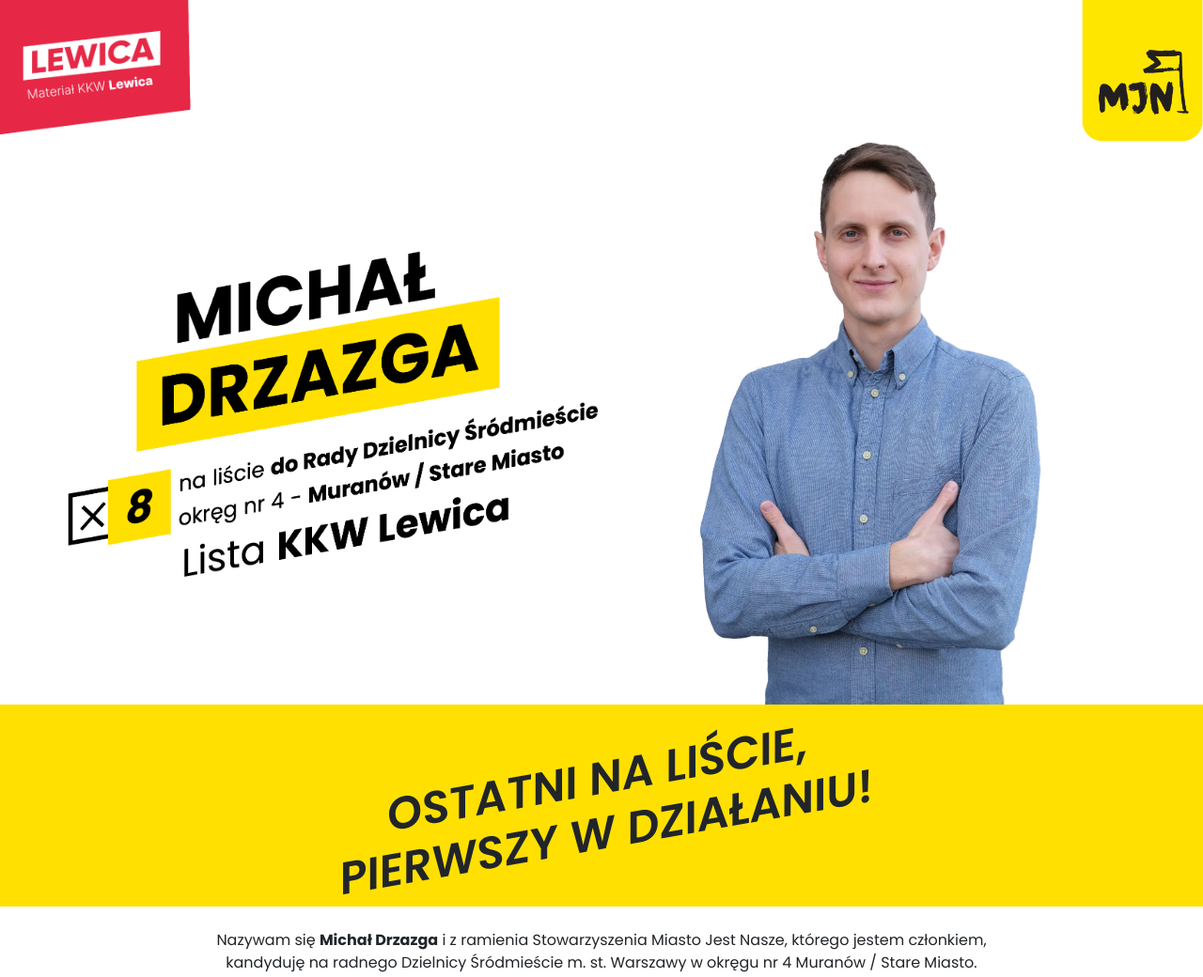
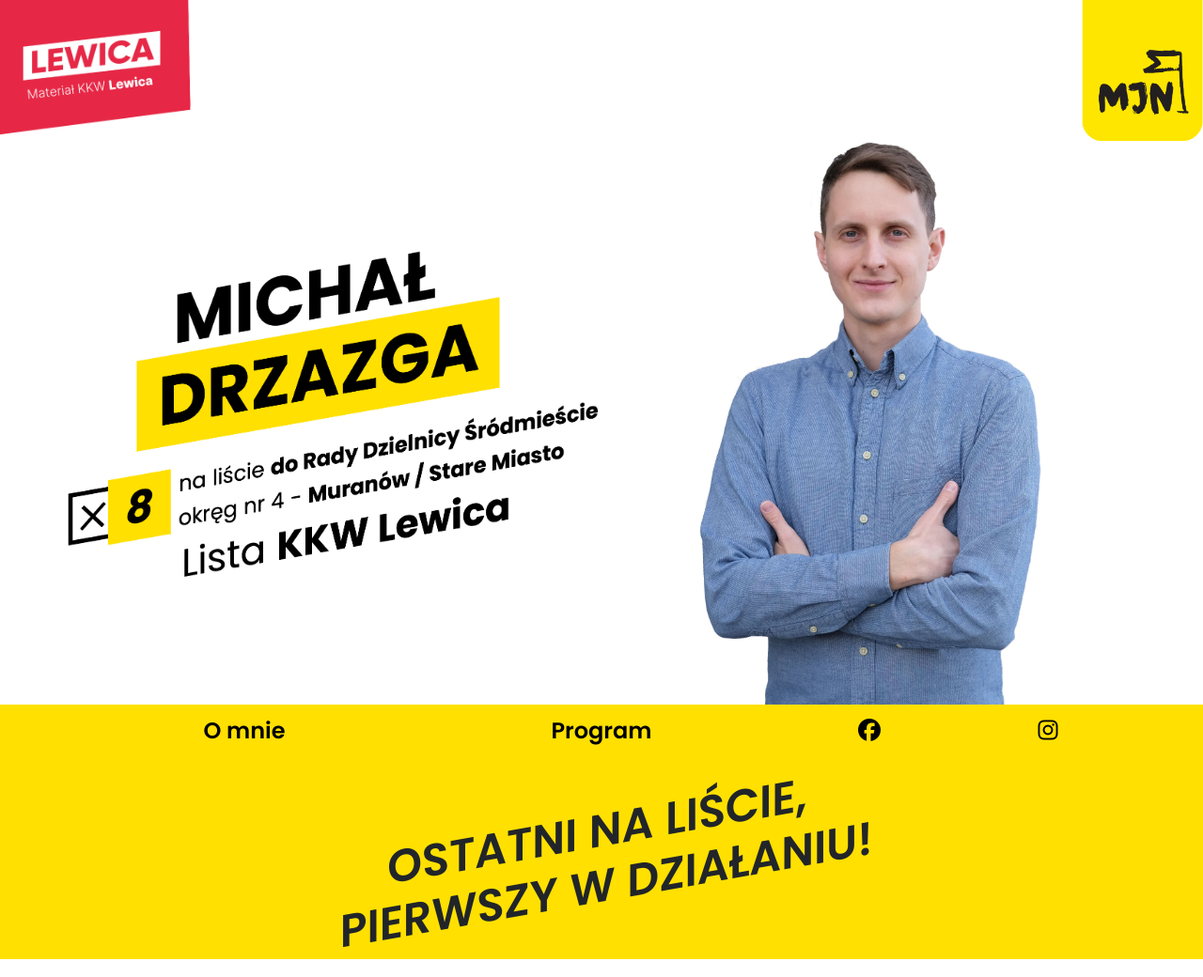
Before and after one commit to drzamich/drzazga2024, a plain HTML site: page index.html in a window 1280 px wide. Shown: the top 1040 px of the page at 94% size. Drawn offline with nearby package versions, Linux system fonts and the light colour scheme.

Commit message:
add links etc

```diff
--- a/index.html
+++ b/index.html
@@ -10,6 +10,7 @@
     <link rel="preconnect" href="https://fonts.gstatic.com" crossorigin>
     <link rel="stylesheet" href="style.css" />
     <link rel="stylesheet" href="gallery.css" />
+    <link rel="icon" type="image/png" href="assets/fav.png">
     <title>Michał Drzazga - kandydat na radnego Dzielnicy Śródmieśćie m. st. Warszawy</title>
 </head>
 
@@ -34,21 +35,39 @@
         </div>
     </div>
     <div class="yellow">
+        <div class="container">
+            <div class="row" id="links">
+
+                <a class="col-6 col-md-4" href="#omnie">O mnie</a>
+                <a class="col-6 col-md-4" href="#program">Program</a>
+                <a class="col-6 col-md-2" target="_blank"
+                    href="https://www.facebook.com/profile.php?id=61556796020784"><i
+                        class="fa-brands fa-facebook"></i></a>
+                <a class="col-6 col-md-2" target="_blank" href="https://www.instagram.com/michal.drzazga.waw/"><i
+                        class="fa-brands fa-instagram"></i></a>
+            </div>
+        </div>
+    </div>
+    </div>
+    <div class="yellow">
         <div class="container text-uppercase" id="subheader-container">
-            <h2 class="mb-0" id="subheader">Ostatni na liście, <br /> pierwszy w działaniu!</h2>
+            <h2 class="mb-0" id="subheader">Ostatni na liście,<br />pierwszy w działaniu!</h2>
         </div>
     </div>
 
     <div>
-        <div class="container py-4">
-            <p class="text-center">Nazywam się <strong>Michał Drzazga</strong> i z ramienia Stowarzyszenia Miasto Jest
+        <div class="container py-4" id="omnie">
+            <p class="text-center">Nazywam się <strong>Michał Drzazga</strong> i z ramienia Stowarzyszenia Miasto
+                Jest
                 Nasze, którego jestem
                 członkiem, <br /> kandyduję na radnego Dzielnicy Śródmieście m.
                 st. Warszawy w okręgu nr 4 Muranów / Stare Miasto.</p>
 
             <h3>O mnie</h3>
-            <p>Mam 31 lat. Z wykształcenia inżynier budownictwa, z zawodu programista. Lubię odwiedzać Kino Muranów i
-                odkrywać Warszawę i okolice na rowerze. W sezonie piekę legendarne wśród rodziny i przyjaciół wegańskie
+            <p>Mam 31 lat. Z wykształcenia inżynier budownictwa, z zawodu programista. Lubię odwiedzać Kino Muranów
+                i
+                odkrywać Warszawę i okolice na rowerze. W sezonie piekę legendarne wśród rodziny i przyjaciół
+                wegańskie
                 jagodzianki. W życiu cenię sobie porządek i bezpieczeństwo.
             </p>
             <p>
@@ -94,10 +113,12 @@
     </div>
 
     <div class="yellow">
-        <div class="container py-4">
+        <div class="container py-4" id="program">
             <h3>Dlaczego kandyduję?</h3>
-            <p>Kandyduję na radnego Dzielnicy Śródmieście ponieważ uważam, że nasza dzielnica zasługuje na więcej. Rada
-                Dzielnicy to 25 radnych, a wielu mieszkańców nie jest w stanie wymienić nawet jednego. Chciałbym zmienić
+            <p>Kandyduję na radnego Dzielnicy Śródmieście ponieważ uważam, że nasza dzielnica zasługuje na więcej.
+                Rada
+                Dzielnicy to 25 radnych, a wielu mieszkańców nie jest w stanie wymienić nawet jednego. Chciałbym
+                zmienić
                 to - być radnym bliskim mieszkańcom. Mieszkam na Muranowie już wiele lat - uważam że wiem jakie są
                 największe bolączki tego wspaniałego osiedla.</p>
 
@@ -111,9 +132,11 @@
 
             <div class="program-item">
                 <h4>1. Czystszy Muranów</h4>
-                <p>Nasze osiedle jest piękne, ale niestety często zaśmiecone. Chcę aby zwiększono nakłady na sprzątanie,
+                <p>Nasze osiedle jest piękne, ale niestety często zaśmiecone. Chcę aby zwiększono nakłady na
+                    sprzątanie,
                     a
-                    ulice były regularnie „patrolowane” przez ekipy sprzątające - śmieci nie powinny czekać, az ktoś z
+                    ulice były regularnie „patrolowane” przez ekipy sprzątające - śmieci nie powinny czekać, az ktoś
+                    z
                     mieszkańców się nimi zainteresuje i zgłosi na 19115.</p>
 
                 <div class="gallery">
@@ -130,10 +153,12 @@
                     prędkość. Jest to uciążliwe dla tysięcy osób mieszkających w pobliżu Alei ze względu na hałas
                     generowany
                     przez pędzące samochody. </p>
-                <p>Przystanki tramwajowe „Anielewicza” i „Stawki” mają bardzo wąskie perony. Auta pędzące lewym pasem
+                <p>Przystanki tramwajowe „Anielewicza” i „Stawki” mają bardzo wąskie perony. Auta pędzące lewym
+                    pasem
                     przejeżdżają praktycznie po palcach tłumu czekającego przed przejściem dla pieszych. To bardzo
                     niebezpieczne miejsce i może tam dojść do tragedii.</p>
-                <p>Przebudowa Alei JP2 wydarzy się zapewne nie wcześniej niż w 2030 roku. Nie możemy tak długo czekać -
+                <p>Przebudowa Alei JP2 wydarzy się zapewne nie wcześniej niż w 2030 roku. Nie możemy tak długo
+                    czekać -
                     już
                     teraz powinny zostać podjęte działania zmuszające kierowców do stosowania się do ograniczeń
                     prędkości.
@@ -143,8 +168,10 @@
             <div class="program-item">
                 <h4>3. Ochrona bazaru przy Halach Mirowskich</h4>
                 <p>
-                    Bazarek przy Halach Mirowskich to miejsce uwielbiane przez mieszkańców Śródmieścia. Niestety jego
-                    przyszłość jest niepewna - miasto planuję oddać Halę i przyległy teren w długoletnią dzierżawę bez
+                    Bazarek przy Halach Mirowskich to miejsce uwielbiane przez mieszkańców Śródmieścia. Niestety
+                    jego
+                    przyszłość jest niepewna - miasto planuję oddać Halę i przyległy teren w długoletnią dzierżawę
+                    bez
                     gwarancji tego, że bazarek zostanie zachowany. Pojawiają się wizualizacje, na których w miejscu
                     targu są
                     ogródki restauracyjne.
@@ -170,20 +197,22 @@
                 <p><i>„Gdzie jest ten tramwaj? Wg rozkładu powinien już być!”</i> - chyba każdy z nas był w takiej
                     sytuacji.
                     Na
-                    wielu przystankach w Warszawie zainstalowano tablice Systemu Informacji Pasażerskiej informujące za
+                    wielu przystankach w Warszawie zainstalowano tablice Systemu Informacji Pasażerskiej informujące
+                    za
                     ile
                     minut realnie przyjedzie tramwaj.</p>
                 <p>
                     Niestety na Muranowie takich tablic brak, nawet na tak uczęszczanym przystanku jak Metro Ratusz
                     Arsenał
-                    04 (linie 18, 15 i 35 w kier. północnym). Jako radny będę zabiegał o instalację tablic na tym, jak i
+                    04 (linie 18, 15 i 35 w kier. północnym). Jako radny będę zabiegał o instalację tablic na tym,
+                    jak i
                     innych przystankach.
                 </p>
             </div>
         </div>
     </div>
 
-
+    <script src="https://kit.fontawesome.com/97a6710899.js" crossorigin="anonymous"></script>
 </body>
 
 </html>
--- a/style.css
+++ b/style.css
@@ -1,5 +1,14 @@
 @import url('https://fonts.googleapis.com/css2?family=Poppins:ital,wght@0,100;0,200;0,300;0,400;0,500;0,600;0,700;0,800;0,900;1,100;1,200;1,300;1,400;1,500;1,600;1,700;1,800;1,900&display=swap');
 
+
+:root {
+    --mjnyellow: #ffe000;
+    --bs-body-font-family: "Poppins";
+}
+
+.yellow {
+    background: var(--mjnyellow)
+}
 
 #badges {
     display: flex;
@@ -20,7 +29,6 @@
 
 }
 
-
 #header {
     background: url('assets/id2.png') no-repeat;
     text-indent: -10000em;
@@ -40,17 +48,30 @@
     min-height: min(600px, 150vw);
 }
 
-:root {
-    --mjnyellow: #ffe000;
-    --bs-body-font-family: "Poppins";
-}
 
-.yellow {
-    background: var(--mjnyellow)
-}
+/*
+LINKS
+ */
+ #links a {
+    text-align: center;
+    text-decoration: none;
+    color: black;
+    padding: 10px 0;
+    font-weight: 600;
+    font-size: 1.5em;
+ }
+
+ #links a:hover {
+    color: var(--mjnyellow);
+    background-color: black;
+ }
 
 #subheader-container {
     padding: 50px 0;
+    display: flex;
+    justify-content: center;
+    width: 100vw;
+    overflow: hidden;
 
 }
 #subheader {
@@ -59,6 +80,7 @@
     font-size: 3em;
     transform: rotate(-10deg);
     font-style: italic;
+    width: fit-content;
 }
 
 #subheader h2 {
@@ -70,7 +92,11 @@
     margin-bottom: 30px;
 }
 
-/* GALLERY */
+/*
+
+GALLERY
+
+*/
 .gallery {
     display: flex;
     flex-direction: row;
```
Also changed, not shown: assets/fav.png (added).
